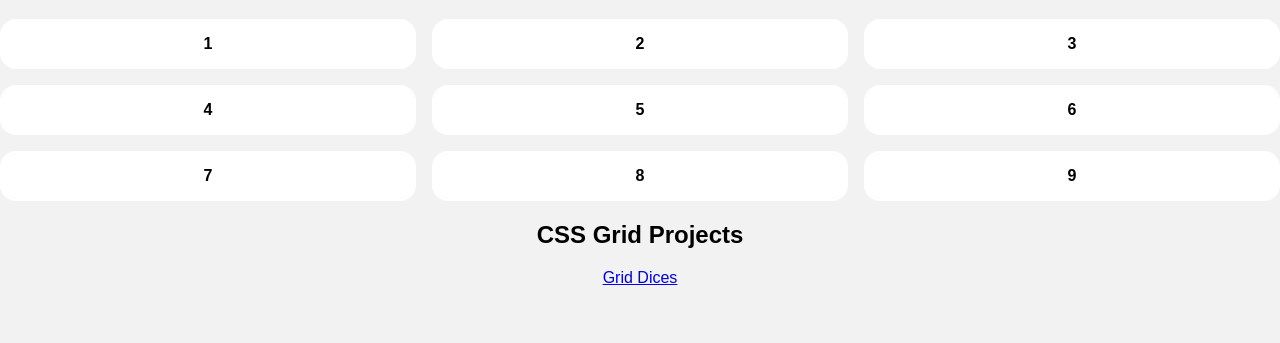
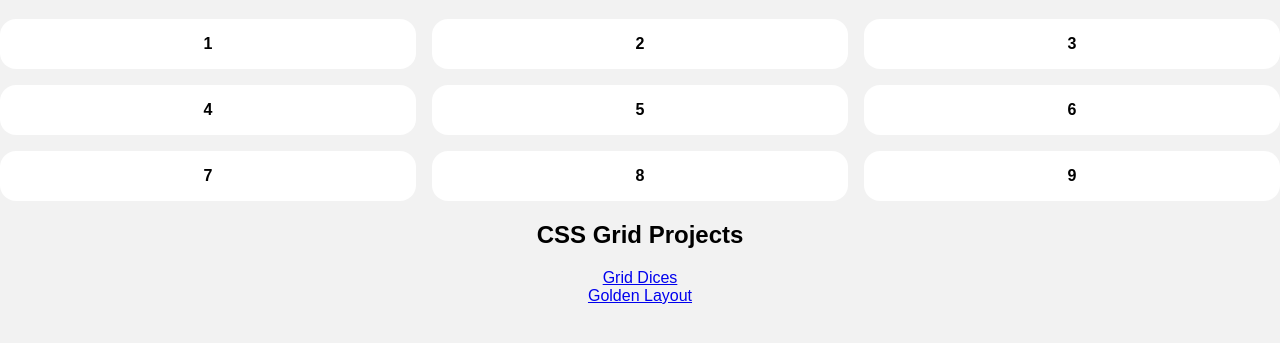
Before and after one commit to jont-ctrl/grid-bootcamp, a plain HTML site: page index.html in a window 1280 px wide. Shown: the part 61-404 px from the top of the page. Drawn offline with Linux system fonts and the light colour scheme.

Commit message:
added href internal link

```diff
--- a/index.html
+++ b/index.html
@@ -25,6 +25,7 @@
       <h2>CSS Grid Projects</h2>
       <ul>
         <li><a href="Grid dices\grid-dices.html">Grid Dices</a></li>
+        <li><a href="Golden layout/golden-layout.html">Golden Layout</a></li>
       </ul>
     </main>
   </body>
```
